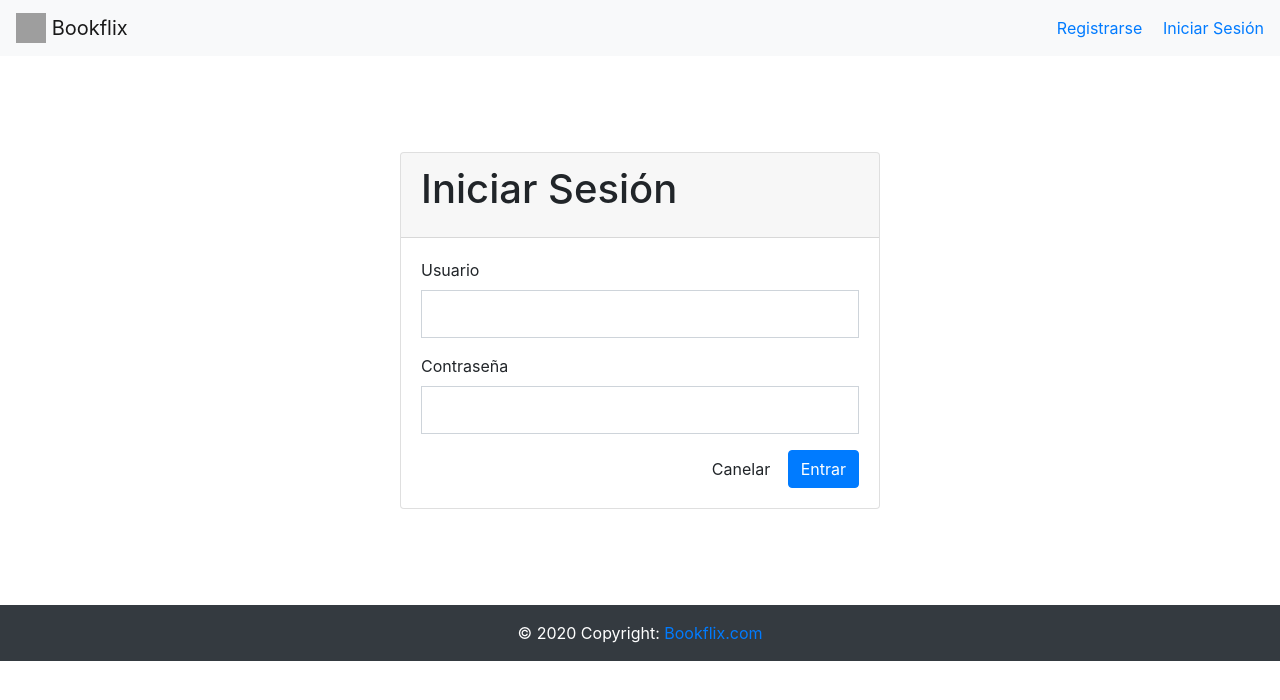
After one commit to ArmandoTercero/Bookflix, a Python web app: template flask/templates/login.html in a window 1280 px wide. The commit adds this page. Shown: the top 700 px of the page. Run offline with Jinja, Linux system fonts and the light colour scheme; the template is opened without the code that fills it, so the values that code supplies are empty; grey boxes are pictures that could not be loaded.

Commit message:
Agregue una vista para que los usuarios puedan iniciar sesión. Agregue una ruta para manejar la ruta de la nueva vista creada. Ahora al clickear sobre el logo de la página te redirigirá al indicé de la página.

```diff
--- a/flask/templates/header.html
+++ b/flask/templates/header.html
@@ -2,9 +2,15 @@
 <header class="sticky-top">
 	<!-- Image and text -->
 	<nav class="navbar navbar-light bg-light">
-		<a class="navbar-brand" href="#">
+		<a class="navbar-brand" href="{{ url_for('index') }}">
 			<img src="..." width="30" height="30" class="d-inline-block align-top" alt="">
 			Bookflix
 		</a>
+
+		<div class="text-right">
+			<a href="#">Registrarse</a>
+			<span class="p-2"></span>
+			<a href="{{ url_for('login') }}">Iniciar Sesión</a>
+		</div>
 	</nav>
 </header>
--- /dev/null
+++ b/flask/templates/login.html
@@ -0,0 +1,39 @@
+{% extends "layout.html" %}
+{% block title %}Iniciar Sesión{% endblock %}
+
+{% block head %}
+	{{ super() }}
+{% endblock %}
+
+{% block content %}
+	<div class="container p-5">
+		<div class="card mx-auto m-5" style="width: 30rem;">
+			<div class="card-header">
+				<h1 class="card-title">Iniciar Sesión</h1>
+			</div>
+
+			<div class="card-body">
+				<span class="card-text">
+					<form>
+						<section class="form-group">
+							<label for="usuario"> Usuario </label>
+							<input type="text" class="form-control form-control-lg rounded-0" name="usuario"
+								id="usuario" required title="Este no parece un usuario válido.">
+						</section>
+
+						<section class="form-group">
+							<label for="password"> Contraseña </label>
+							<input type="password" class="form-control form-control-lg rounded-0"
+								name="password" id="password" required="" autocomplete="new-password">
+						</section>
+
+						<div class="text-right">
+							<a href="{{ url_for('index') }}" class="btn btn-white">Canelar</a>
+							<button type="submit" class="btn btn-primary">Entrar</button>
+						</div>
+					</form>
+				</span>
+			</div>
+		</div>
+	</div>
+{% endblock %}
```
Also changed, not shown: flask/app.py (+7 -0 lines).
